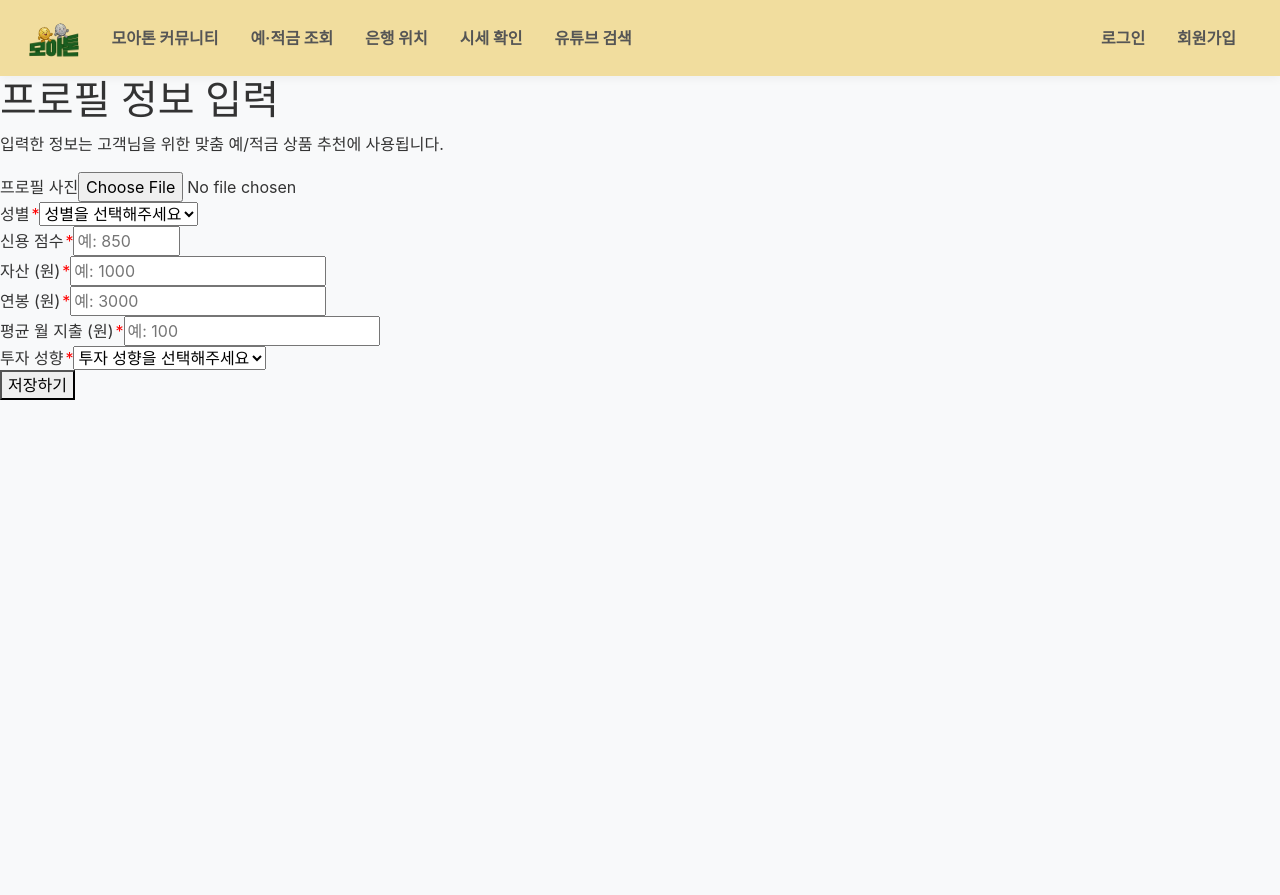
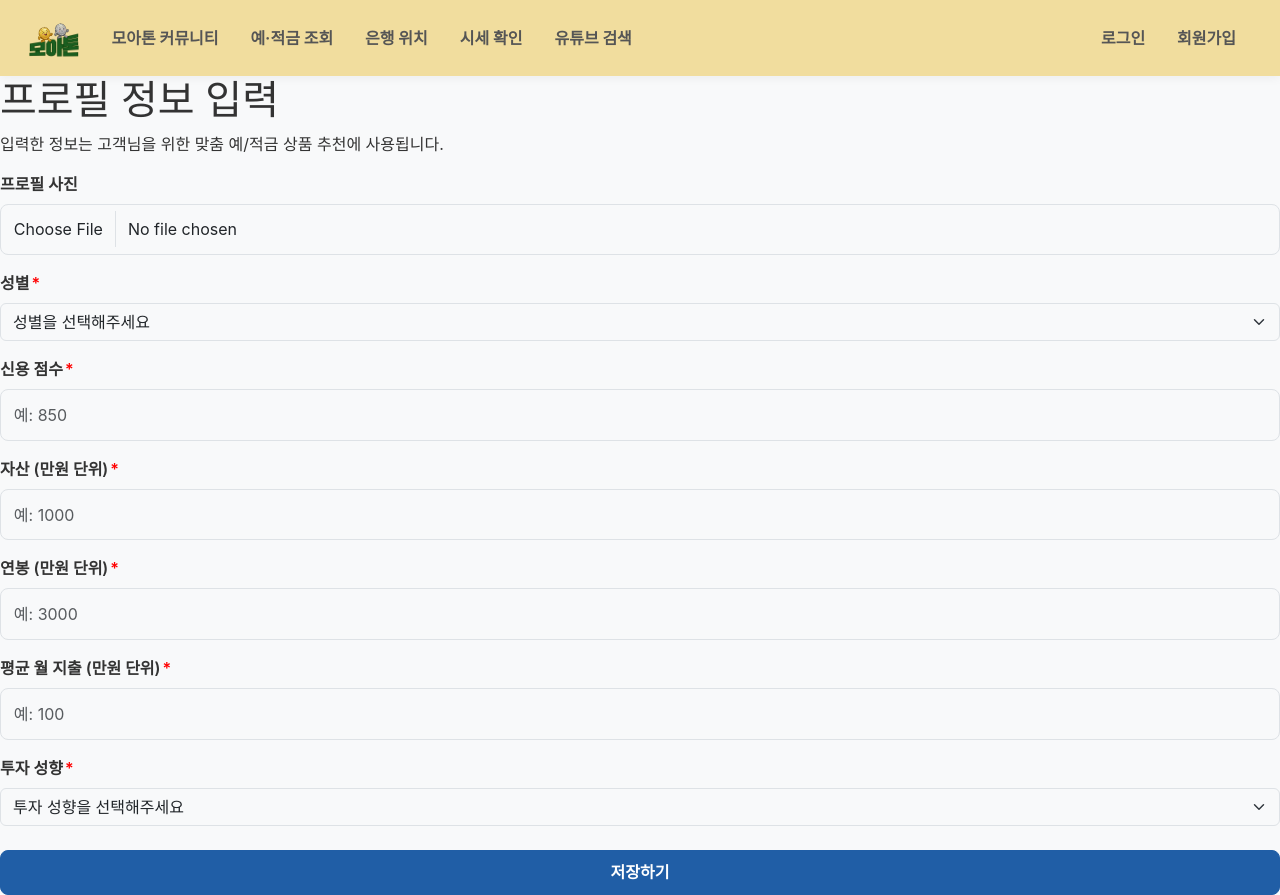
Before and after one commit to ajjoona-git/checkcheck, a Vue app in the folder frontend/: page /onboarding in a window 1280 px wide. Before the commit the page ends 800 px from the top, so only its background shows below. Built offline with nearby package versions, Linux system fonts and the light colour scheme; no server answers; a web font is replaced by a local one.

Commit message:
feat(FE): 프로필 수정 페이지 구현
- ProfileForm.vue 컴포넌트 재사용하되, 최초입력/수정을 구분함

```diff
--- a/frontend/src/components/user/ProfileForm.vue
+++ b/frontend/src/components/user/ProfileForm.vue
@@ -1,45 +1,52 @@
 <template>
-  <div class="onboarding-container">
+  <div class="profile-form-container">
     <form @submit.prevent="submitForm" enctype="multipart/form-data">
-      <div class="form-group">
-        <label for="profile_image">프로필 사진</label>
-        <input type="file" id="profile_image" accept="image/*" @change="onFileChange" />
+
+      <div class="form-group mb-3">
+        <label for="profile_image" class="form-label">프로필 사진</label>
+        <div class="d-flex align-items-center gap-3">
+          <img
+            v-if="previewImage"
+            :src="previewImage"
+            class="preview-img"
+            alt="미리보기"
+          />
+          <input type="file" id="profile_image" class="form-control" accept="image/*" @change="onFileChange" />
+        </div>
       </div>
 
-      <div class="form-group">
-        <label for="gender">성별<span class="required">*</span></label>
-        <select id="gender" v-model="gender" required>
+      <div class="form-group mb-3">
+        <label for="gender" class="form-label">성별<span class="required">*</span></label>
+        <select id="gender" class="form-select" v-model="gender" required>
           <option disabled value="">성별을 선택해주세요</option>
           <option value="0">남성</option>
           <option value="1">여성</option>
         </select>
       </div>
 
-      <div class="form-group">
-        <label for="credit_score">신용 점수<span class="required">*</span></label>
-        <input type="number" id="credit_score" v-model.number="credit_score" placeholder="예: 850" required min="0"
-          max="1000" />
+      <div class="form-group mb-3">
+        <label for="credit_score" class="form-label">신용 점수<span class="required">*</span></label>
+        <input type="number" id="credit_score" class="form-control" v-model.number="credit_score" placeholder="예: 850" required min="0" max="1000" />
       </div>
 
-      <div class="form-group">
-        <label for="assets">자산 (원)<span class="required">*</span></label>
-        <input type="number" id="assets" v-model.number="assets" placeholder="예: 1000" required min="0" />
+      <div class="form-group mb-3">
+        <label for="assets" class="form-label">자산 (만원 단위)<span class="required">*</span></label>
+        <input type="number" id="assets" class="form-control" v-model.number="assets" placeholder="예: 1000" required min="0" />
       </div>
 
-      <div class="form-group">
-        <label for="salary">연봉 (원)<span class="required">*</span></label>
-        <input type="number" id="salary" v-model.number="salary" placeholder="예: 3000" required min="0" />
+      <div class="form-group mb-3">
+        <label for="salary" class="form-label">연봉 (만원 단위)<span class="required">*</span></label>
+        <input type="number" id="salary" class="form-control" v-model.number="salary" placeholder="예: 3000" required min="0" />
       </div>
 
-      <div class="form-group">
-        <label for="average_monthly_spend">평균 월 지출 (원)<span class="required">*</span></label>
-        <input type="number" id="average_monthly_spend" v-model.number="average_monthly_spend" placeholder="예: 100"
-          required min="0" />
+      <div class="form-group mb-3">
+        <label for="average_monthly_spend" class="form-label">평균 월 지출 (만원 단위)<span class="required">*</span></label>
+        <input type="number" id="average_monthly_spend" class="form-control" v-model.number="average_monthly_spend" placeholder="예: 100" required min="0" />
       </div>
 
-      <div class="form-group">
-        <label for="tender">투자 성향<span class="required">*</span></label>
-        <select id="tender" v-model="tender" required>
+      <div class="form-group mb-4">
+        <label for="tender" class="form-label">투자 성향<span class="required">*</span></label>
+        <select id="tender" class="form-select" v-model="tender" required>
           <option disabled value="">투자 성향을 선택해주세요</option>
           <option value="1">매우 보수적 (안정형)</option>
           <option value="2">보수적 (안정추구형)</option>
@@ -49,20 +56,31 @@
         </select>
       </div>
 
-      <button type="submit" class="submit-btn">저장하기</button>
+      <button type="submit" class="submit-btn btn btn-primary w-100">
+        {{ isEdit ? '수정 완료' : '저장하기' }}
+      </button>
     </form>
   </div>
 </template>
 
 <script setup>
-import { ref } from 'vue';
+import { ref, onMounted, watch } from 'vue';
 import { useAccountStore } from '@/stores/accounts';
 
+// [Props] 수정 모드 여부
+const props = defineProps({
+  isEdit: {
+    type: Boolean,
+    default: false
+  }
+})
+
 const emit = defineEmits(['success'])
-
 const accountStore = useAccountStore()
 
-const profile_image = ref(null)
+// 폼 데이터 Refs
+const profile_image = ref(null) // 파일 객체 (전송용)
+const previewImage = ref(null)  // 미리보기 URL (화면 표시용)
 const gender = ref('')
 const credit_score = ref(null)
 const assets = ref(null)
@@ -70,40 +88,94 @@ const salary = ref(null)
 const average_monthly_spend = ref(null)
 const tender = ref('')
 
+// [Helper] 이미지 URL 처리
+const getImageUrl = (path) => {
+  if (!path) return null
+  if (path.startsWith('http')) return path
+  const API_URL = import.meta.env.VITE_API_URL
+  return `${API_URL}${path}`
+}
+
+// [핵심] 기존 데이터 채우기 (수정 모드용)
+const fillFormData = () => {
+  if (props.isEdit && accountStore.user) {
+    const u = accountStore.user
+
+    // DB의 값(Integer 등)을 Form 타입(String 등)에 맞춰 변환
+    // 값이 0인 경우도 고려하여 String() 변환 사용
+    gender.value = u.gender !== null ? String(u.gender) : ''
+    credit_score.value = u.credit_score
+    assets.value = u.assets
+    salary.value = u.salary
+    average_monthly_spend.value = u.average_monthly_spend
+    tender.value = u.tender !== null ? String(u.tender) : ''
+
+    // 기존 이미지가 있다면 미리보기에 설정
+    if (u.profile_image) {
+      previewImage.value = getImageUrl(u.profile_image)
+    }
+  }
+}
+
+// 컴포넌트 마운트 시 데이터 로드 시도
+onMounted(() => {
+  fillFormData()
+})
+
+// 새로고침 등 비동기로 user 데이터가 나중에 들어올 때를 대비
+watch(() => accountStore.user, () => {
+  fillFormData()
+})
+
 const onFileChange = (event) => {
   const files = event.target.files;
   if (files.length > 0) {
     profile_image.value = files[0];
+
+    // 새 파일 선택 시 미리보기 즉시 업데이트 (FileReader 사용)
+    const reader = new FileReader();
+    reader.onload = (e) => {
+      previewImage.value = e.target.result;
+    };
+    reader.readAsDataURL(files[0]);
   } else {
     profile_image.value = null;
+    // 취소 시 기존 이미지 미리보기는 유지하거나 초기화할 수 있음 (여기선 유지)
   }
 };
 
 const submitForm = async function () {
-  if (!gender.value || !credit_score.value || !assets.value ||
-    !salary.value || !average_monthly_spend.value || !tender.value) {
-    alert('모든 필수 항목을 입력해주세요.');
-    return;
-  }
+  // [유효성 검사] 온보딩일 때는 필수, 수정일 때는 자유롭지만 폼 자체 required 속성이 막아줌
+  // 여기서는 간단히 로직 진행
 
   const formData = new FormData();
 
-  formData.append('gender', gender.value);
-  formData.append('credit_score', credit_score.value);
-  formData.append('assets', assets.value);
-  formData.append('salary', salary.value);
-  formData.append('average_monthly_spend', average_monthly_spend.value);
-  formData.append('tender', tender.value);
+  // 1. 텍스트 필드: 값이 유효할 때만 전송
+  if (gender.value !== '' && gender.value !== null) formData.append('gender', gender.value);
+  if (credit_score.value !== null && credit_score.value !== '') formData.append('credit_score', credit_score.value);
+  if (assets.value !== null && assets.value !== '') formData.append('assets', assets.value);
+  if (salary.value !== null && salary.value !== '') formData.append('salary', salary.value);
+  if (average_monthly_spend.value !== null && average_monthly_spend.value !== '') formData.append('average_monthly_spend', average_monthly_spend.value);
+  if (tender.value !== '' && tender.value !== null) formData.append('tender', tender.value);
 
+  // 2. 파일 필드: 새 파일이 선택되었을 때만 전송
   if (profile_image.value) {
     formData.append('profile_image', profile_image.value);
   }
 
   try {
-    await accountStore.updateProfile(formData);
-    emit('success')
+    if (props.isEdit) {
+      // 수정 모드 (PATCH)
+      await accountStore.editProfile(formData);
+      alert('성공적으로 수정되었습니다.');
+    } else {
+      // 온보딩 모드 (PUT)
+      await accountStore.updateProfile(formData);
+    }
+    emit('success');
   } catch (error) {
-    alert('저장에 실패했습니다.')
+    console.error(error);
+    alert(props.isEdit ? '수정에 실패했습니다.' : '저장에 실패했습니다.');
   }
 }
 </script>
@@ -113,4 +185,15 @@ const submitForm = async function () {
   color: red;
   margin-left: 2px;
 }
+.preview-img {
+  width: 80px;
+  height: 80px;
+  border-radius: 50%;
+  object-fit: cover;
+  border: 1px solid #ddd;
+}
+.form-label {
+  font-weight: 600;
+  margin-bottom: 0.5rem;
+}
 </style>
--- a/frontend/src/stores/accounts.js
+++ b/frontend/src/stores/accounts.js
@@ -109,6 +109,30 @@ export const useAccountStore = defineStore('account', () => {
     }
   }
 
+  const editProfile = async (payload) => {
+    try {
+      const res = await axios({
+        method: 'patch',
+        url: `${API_URL}/accounts/profile/update/`,
+        data: payload,
+        headers: {
+          Authorization: `Token ${token.value}`,
+          'Content-Type': 'multipart/form-data'
+        }
+      })
+
+      console.log('프로필 수정 완료:', res.data)
+
+      // 수정 후 최신 정보를 다시 불러와 state 갱신 (데이터 동기화)
+      await getProfile()
+
+      return res.data
+    } catch (err) {
+      console.error('프로필 수정 실패:', err)
+      throw err
+    }
+  }
+
   const followUser = async (targetId) => {
     try {
       const res = await axios({
@@ -136,6 +160,7 @@ export const useAccountStore = defineStore('account', () => {
     getProfile,
     isAuthenticated,
     updateProfile,
+    editProfile,
     followUser,
    }
 }, {
```
